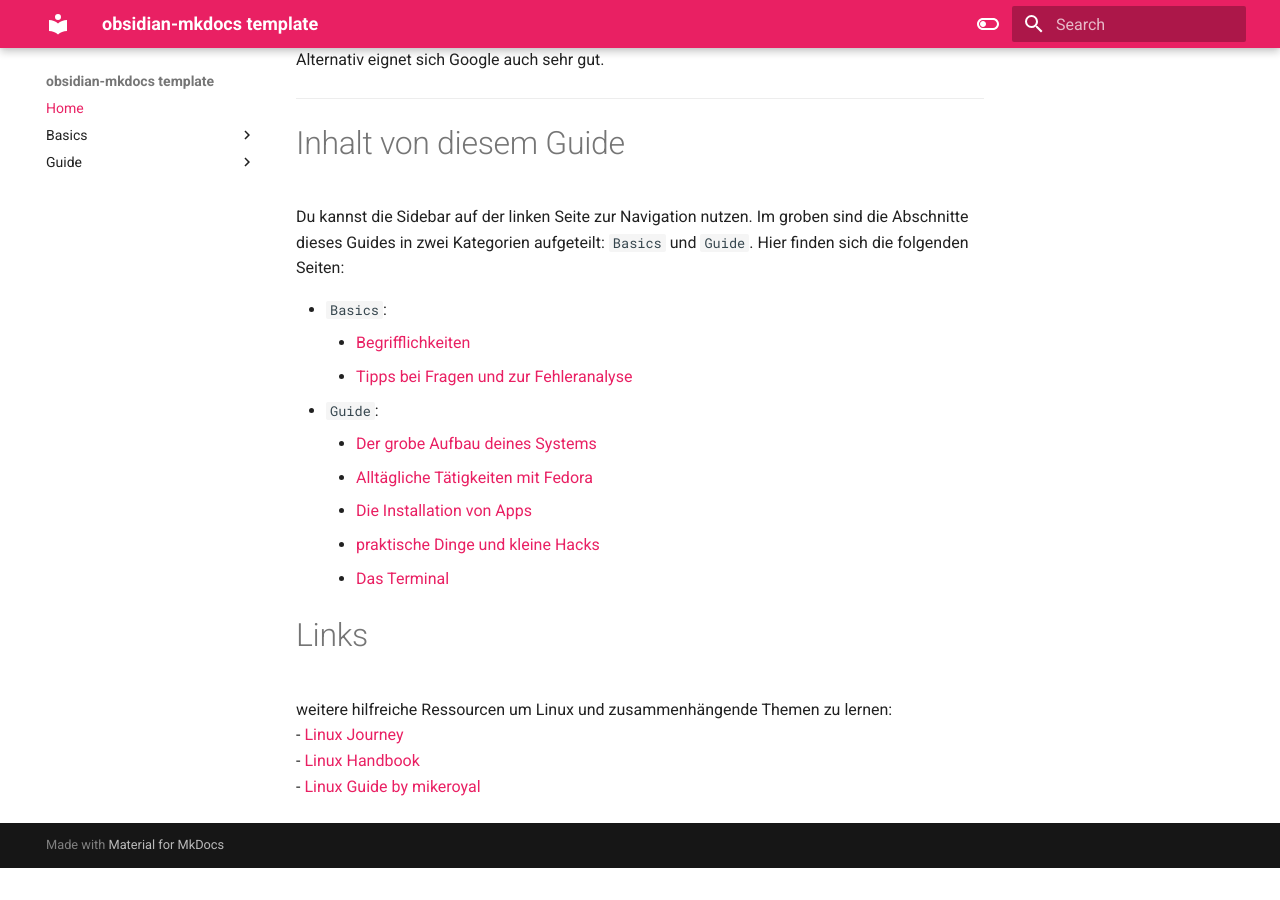
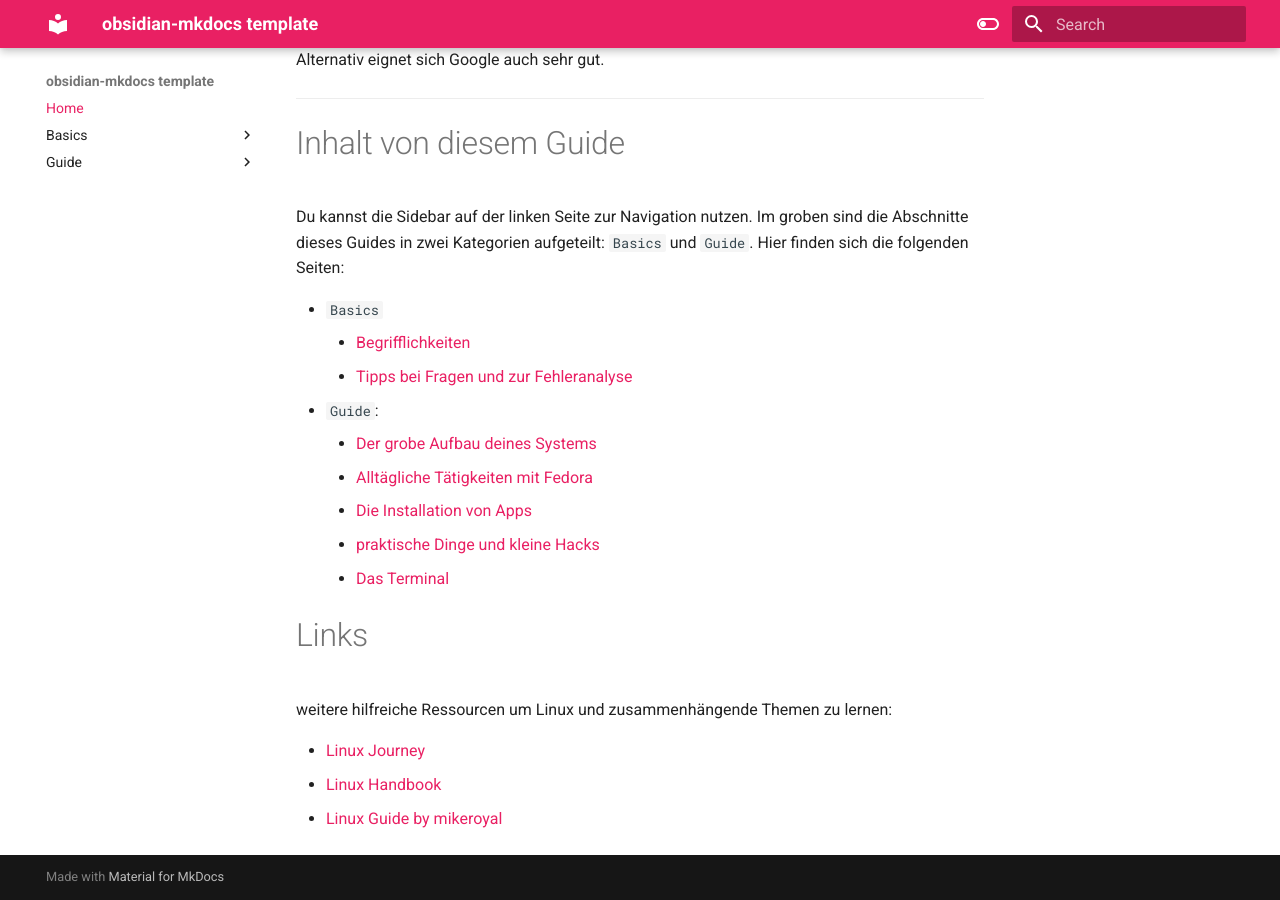
Before and after one commit to Tecipry/Handbuch-fedoraKDE, an MkDocs documentation site: the page built from docs/index.md, in a window 1280 px wide and 900 px high, scrolled down 517 px. Built offline with MkDocs 1.6.1 and Material for MkDocs 9.7.7, drawn with Linux system fonts in a browser that asks for light colours; before the commit the page ends 1385 px from its top, so only the background shows below that.

Commit message:
backup from:  23-12-2025 18:23:10

```diff
--- a/docs/index.md
+++ b/docs/index.md
@@ -15,7 +15,7 @@ In der Datei [Begrifflichkeiten](Basics/Begrifflichkeiten.md) habe ich eine klei
 
 Du kannst die Sidebar auf der linken Seite zur Navigation nutzen. Im groben sind die Abschnitte dieses Guides in zwei Kategorien aufgeteilt: `Basics` und `Guide`. Hier finden sich die folgenden Seiten:
 
-- `Basics`:
+- `Basics`
 	-  [Begrifflichkeiten](Basics/Begrifflichkeiten.md)
 	- [Tipps bei Fragen und zur Fehleranalyse](Basics/Tipps%20bei%20Fragen%20und%20zur%20Fehleranalyse.md)
 - `Guide`:
@@ -29,6 +29,7 @@ Du kannst die Sidebar auf der linken Seite zur Navigation nutzen. Im groben sind
 # Links
 
 weitere hilfreiche Ressourcen um Linux und zusammenhängende Themen zu lernen:
+
 - [Linux Journey](https://labex.io/linuxjourney)
 - [Linux Handbook](https://linuxhandbook.com/)
 - [Linux Guide by mikeroyal](https://github.com/mikeroyal/Linux-Guide)
```
